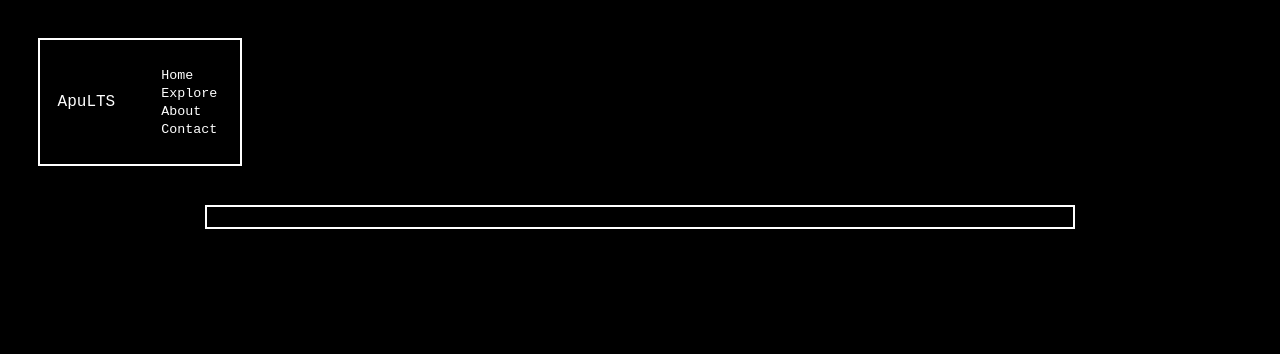
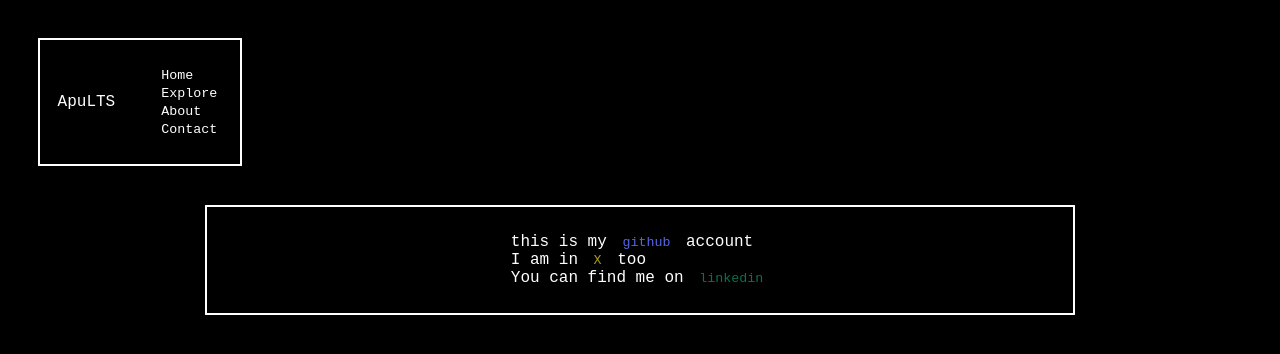
Before and after one commit to Eutanasi0/ApuLTS, a React (Vite) app: page /contact in a window 1280 px wide. Shown: the top 354 px of the page. Built offline with nearby package versions, Linux system fonts and the light colour scheme.

Commit message:
add contactme

```diff
--- a/src/pages/About.jsx
+++ b/src/pages/About.jsx
@@ -8,7 +8,7 @@ const About = () => {
       I'm a kind of web developer, btw I'm more interested in front-end development, <br />
       I've always been drawn to minimalist stuff and things like this personal <br />
       website. <br />
-      I hope Courier was the right choice for the font-family of this site. <br />
+      I hope Courier was the right choice for the font-family on this site. <br />
     </p>
     <img className="donk" src={donk} alt="donk" />
   </div>
--- a/src/pages/Contact.jsx
+++ b/src/pages/Contact.jsx
@@ -1,6 +1,16 @@
+import './contact.css';
 const Contact = () => {
+
+  const to = (url) => {
+    window.open(url, "_blank");
+  };
+
   return <div className="allpagec">
-
+    <p>
+      this is my <button className="githubbutton" onClick={() => to("https://github.com/Eutanasi0")} >github</button> account <br />
+      I am in <button className="xbutton" onClick={() => to("https://x.com/apuleftthecrew")}>X</button> too <br />
+      You can find me on <button className="linkedinbutton" onClick={() => to("www.linkedin.com/in/benjaminfloresgomez")}>linkedin</button> <br />
+    </p>
   </div>
 };
 
--- a/src/pages/contact.css
+++ b/src/pages/contact.css
@@ -0,0 +1,20 @@
+
+button{
+    background: none;
+    border: none;
+
+    font-family: 'Courier New', Courier, monospace;
+    cursor: pointer;
+}
+
+.githubbutton{
+    color: #5564eb;
+}
+
+.xbutton{
+    color: #aa9b14;
+}
+
+.linkedinbutton{
+    color: #0b9b61bc;
+}
```
